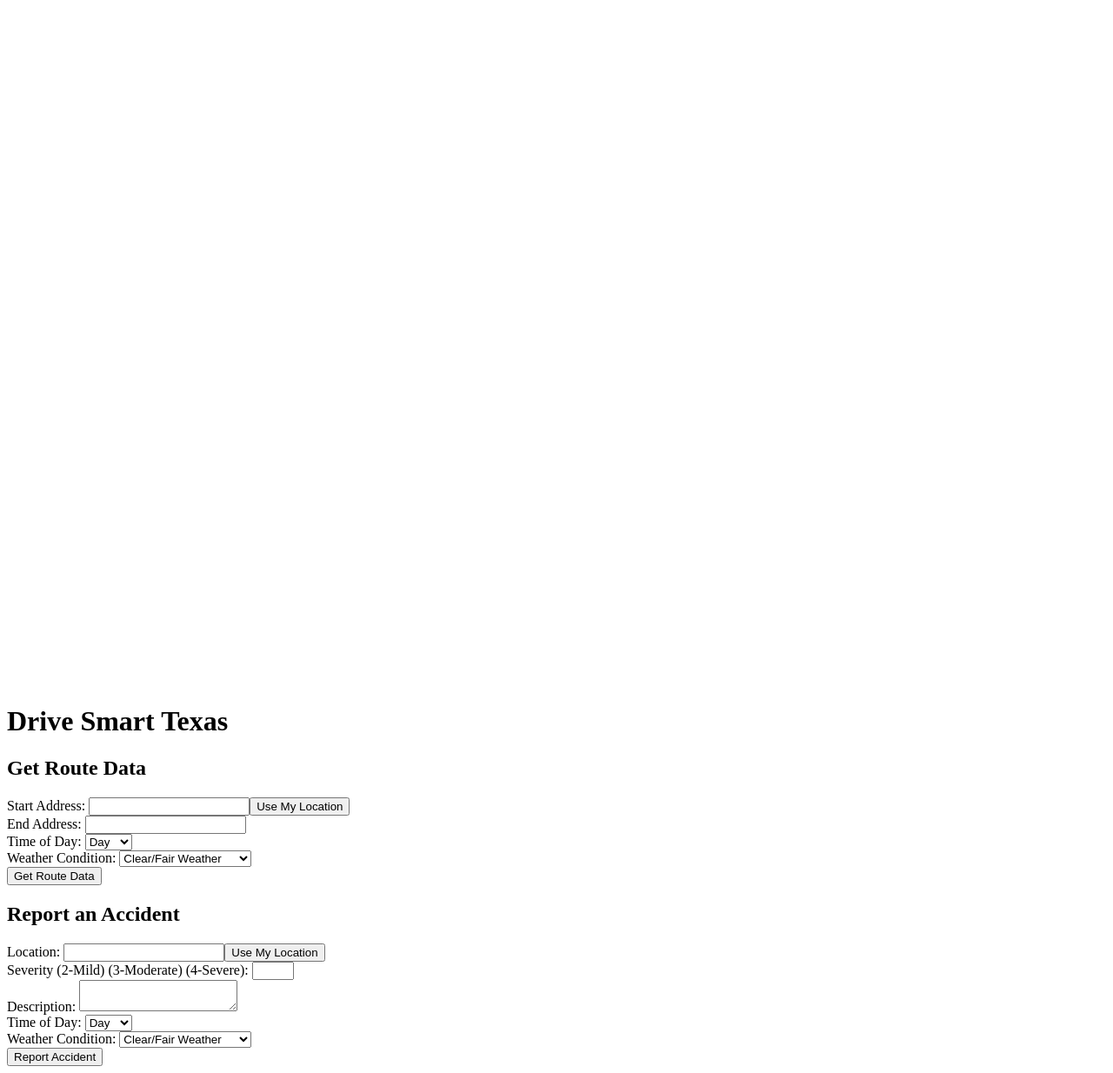
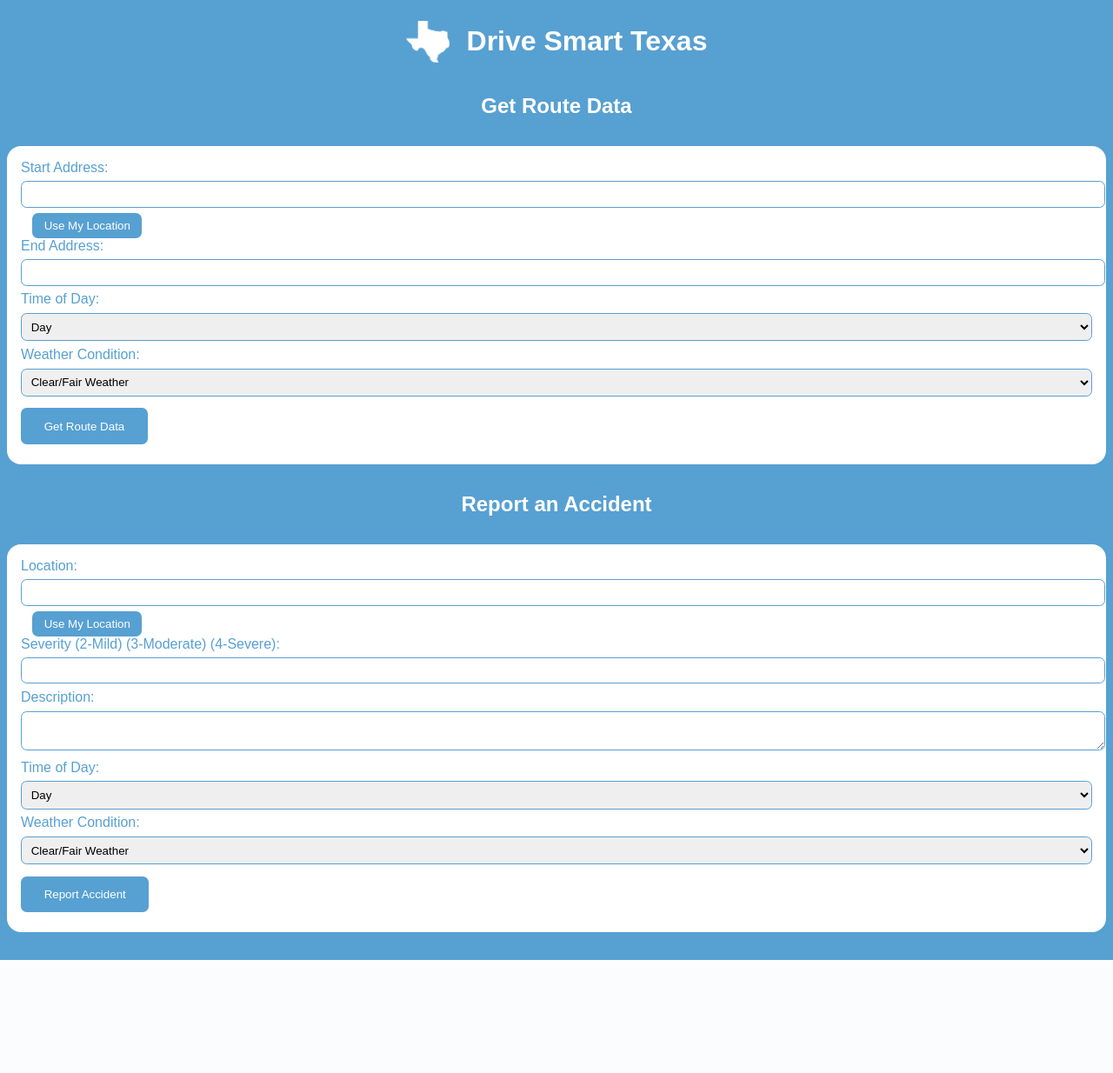
Before and after one commit to julia-donato/Database-Project, a Flask app: page / in a window 1280 px wide. Shown: the whole page at 87% size. After the commit the page ends 1104 px from the top, so only its background shows below. Run offline with Flask 2, Linux system fonts and the light colour scheme.

Commit message:
Update index.html

```diff
--- a/templates/index.html
+++ b/templates/index.html
@@ -3,7 +3,61 @@
 <head>
     <title>Drive Smart Texas</title>
     <style>
-        /* ... Your CSS remains unchanged ... */
+         body {
+            font-family: Arial, sans-serif;
+            background-color: #57A0D2;
+            color: white;
+        }
+        form {
+            background-color: white;
+            color: #57A0D2;
+            margin: 2em 0;
+            padding: 1em;
+            border-radius: 1em;
+        }
+        h1, h2 {
+            text-align: center;
+        }
+        input[type="text"], input[type="number"], select, textarea {
+            width: 100%;
+            padding: 0.5em;
+            margin: 0.5em 0;
+            display: inline-block;
+            border: 1px solid #57A0D2;
+            border-radius: 0.5em;
+        }
+        input[type="submit"] {
+            background-color: #57A0D2;
+            color: white;
+            border: none;
+            padding: 1em 2em;
+            text-decoration: none;
+            margin: 0.5em 0;
+            cursor: pointer;
+            border-radius: 0.5em;
+        }
+        button {
+            margin-left: 1em;
+            background-color: #57A0D2;
+            color: white;
+            border: none;
+            padding: 0.5em 1em;
+            text-decoration: none;
+            cursor: pointer;
+            border-radius: 0.5em;
+        }
+
+        #header {
+            display: flex;
+            align-items: center;
+            justify-content: center;
+            gap: 20px;  /* Adjust this to change the spacing between logo and title */
+        }
+
+        #logo {
+            width: 50px;  /* Adjust this to control the width of the logo */
+            height: auto; /* This ensures the logo retains its aspect ratio */
+        }
     </style>
     <script>
         function getLocation(inputFieldId) {
```
